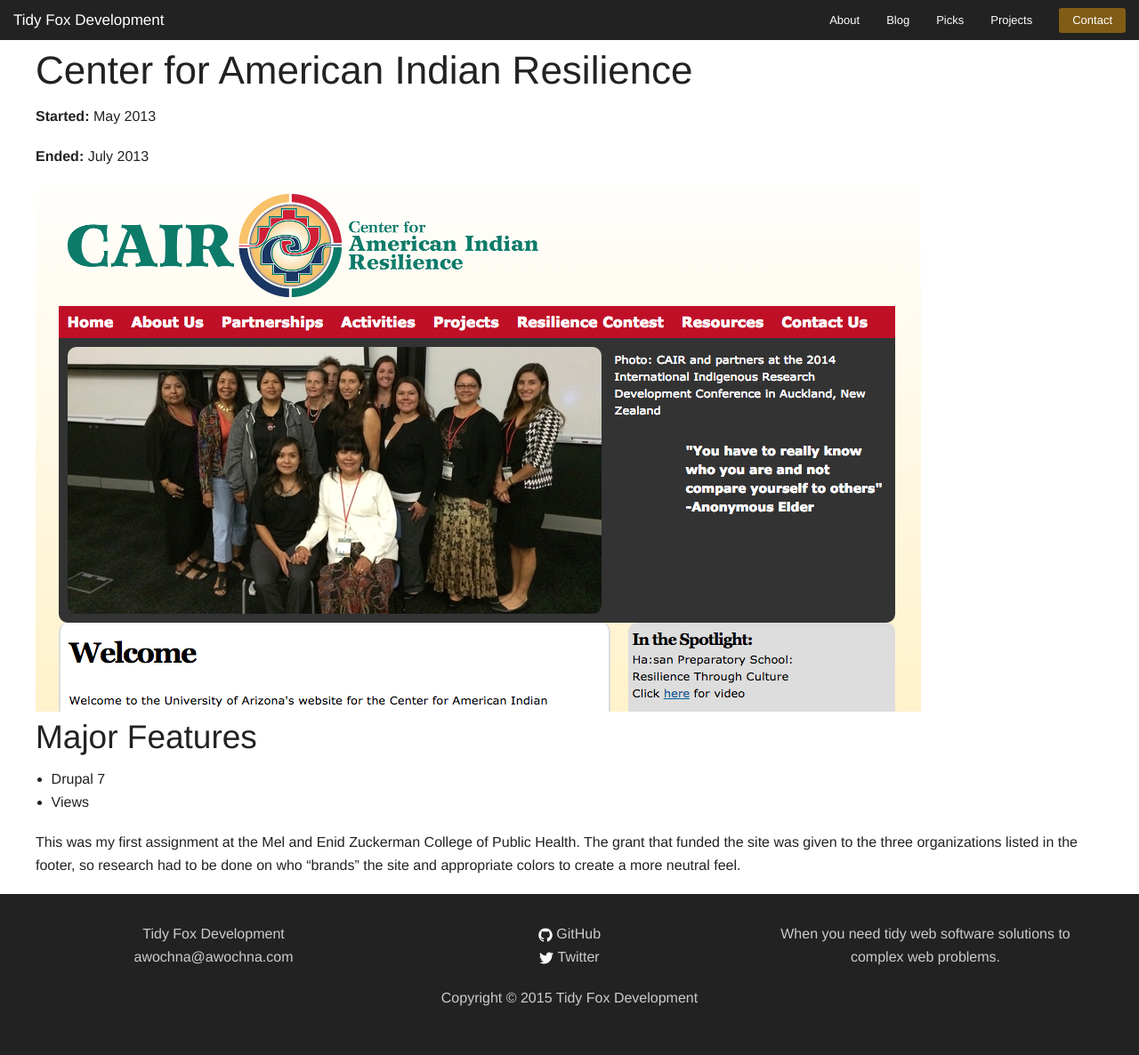
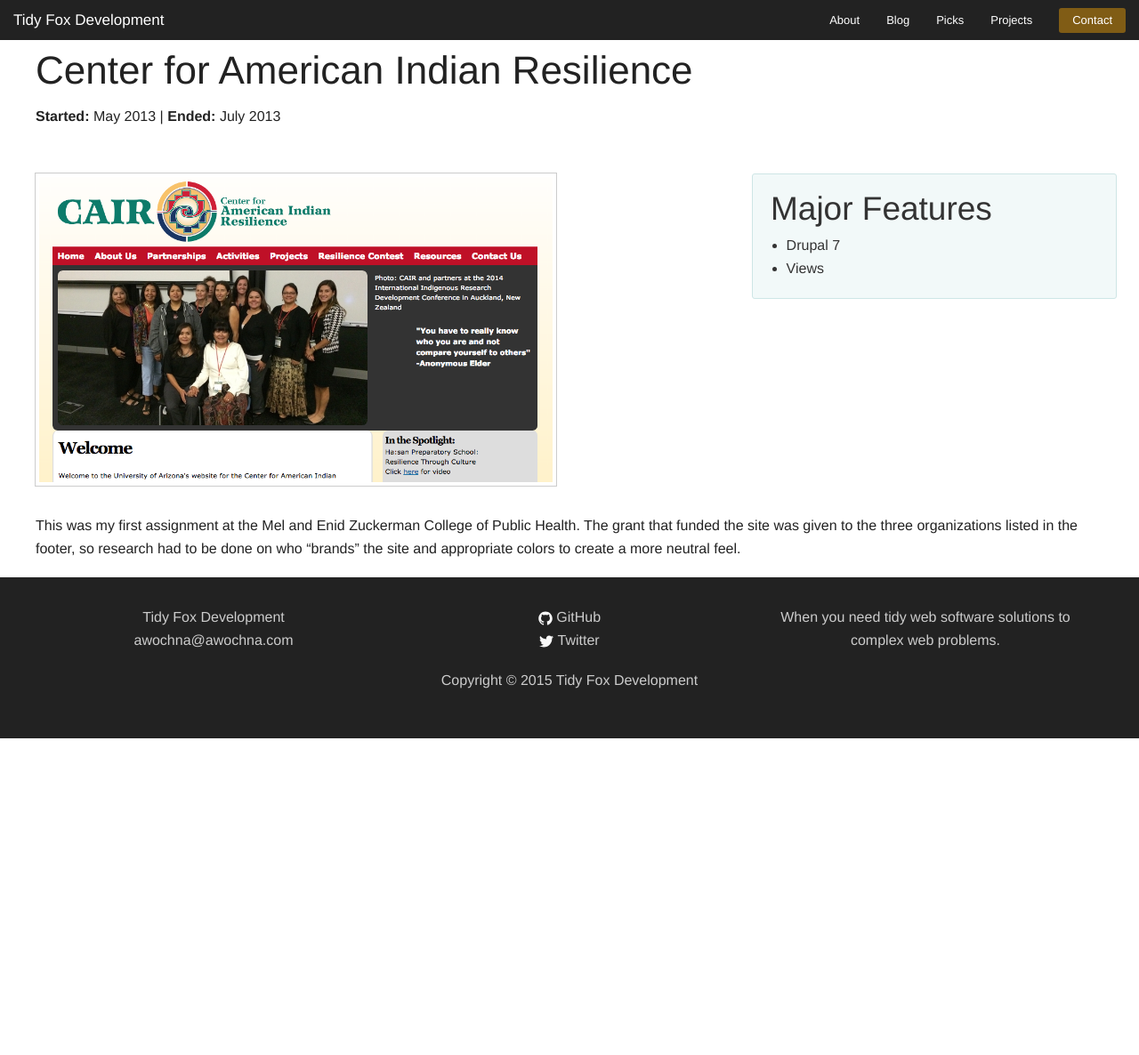
Before and after one commit to awochna/jekyll-blog, a Jekyll site: the page built from _projects/cair.md, in a window 1280 px wide. Shown: the whole page at 89% size. Built offline with Jekyll 4.4.1, drawn with Linux system fonts in a browser that asks for light colours; after the commit the page ends 900 px from its top, so only the background shows below that.

Commit message:
Improve layout for projects using a callout panel to have major features prominently displayed and the image smaller in a thumbnail with lightbox

```diff
--- a/_layouts/project.html
+++ b/_layouts/project.html
@@ -3,23 +3,31 @@ layout: default
 ---
 <h1>{{ page.title }}</h1>
 {% if page.start_date %}
-  <p><strong>Started:</strong> {{ page.start_date | date: "%B %Y" }}</p>
+  <p><strong>Started:</strong> {{ page.start_date | date: "%B %Y" }}
 {% endif %}
 {% if page.end_date %}
-  <p><strong>Ended:</strong> {{ page.end_date | date: "%B %Y" }}</p>
+  | <strong>Ended:</strong> {{ page.end_date | date: "%B %Y" }}</p>
 {% endif %}
 
+<div class="row extra-whitespace">
   {% if page.image.url %}
-  <img src="{{ page.image.url | prepend: site.baseurl}}" alt="{{ page.image.alt }}" />
+    <div class="medium-6 columns">
+      <a class="th" role="button" aria-label="Thumbnail" href="{{ page.image.url | prepend: site.baseurl }}">
+        <img src="{{ page.image.url | prepend: site.baseurl }}" alt="{{ page.image.alt }}" />
+      </a>
+    </div>
   {% endif %}
 
   {% if page.major_features %}
+    <div class="medium-4 columns panel callout radius">
       <h2>Major Features</h2>
       <ul>
         {% for feature in page.major_features %}
           <li>{{ feature }}</li>
         {% endfor %}
       </ul>
+    </div>
   {% endif %}
+</div>
 
 {{ content }}
```
Lines whose indentation alone changed are shown as unchanged.
